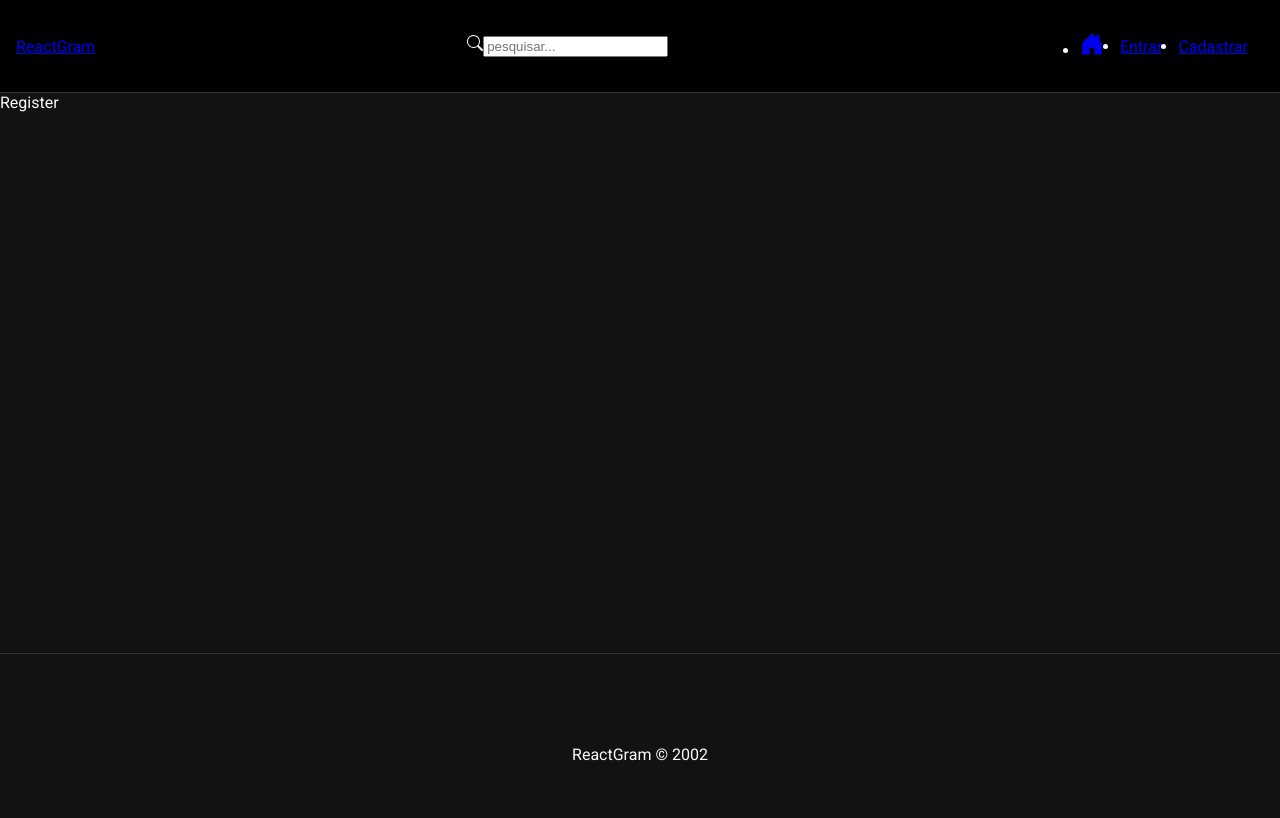
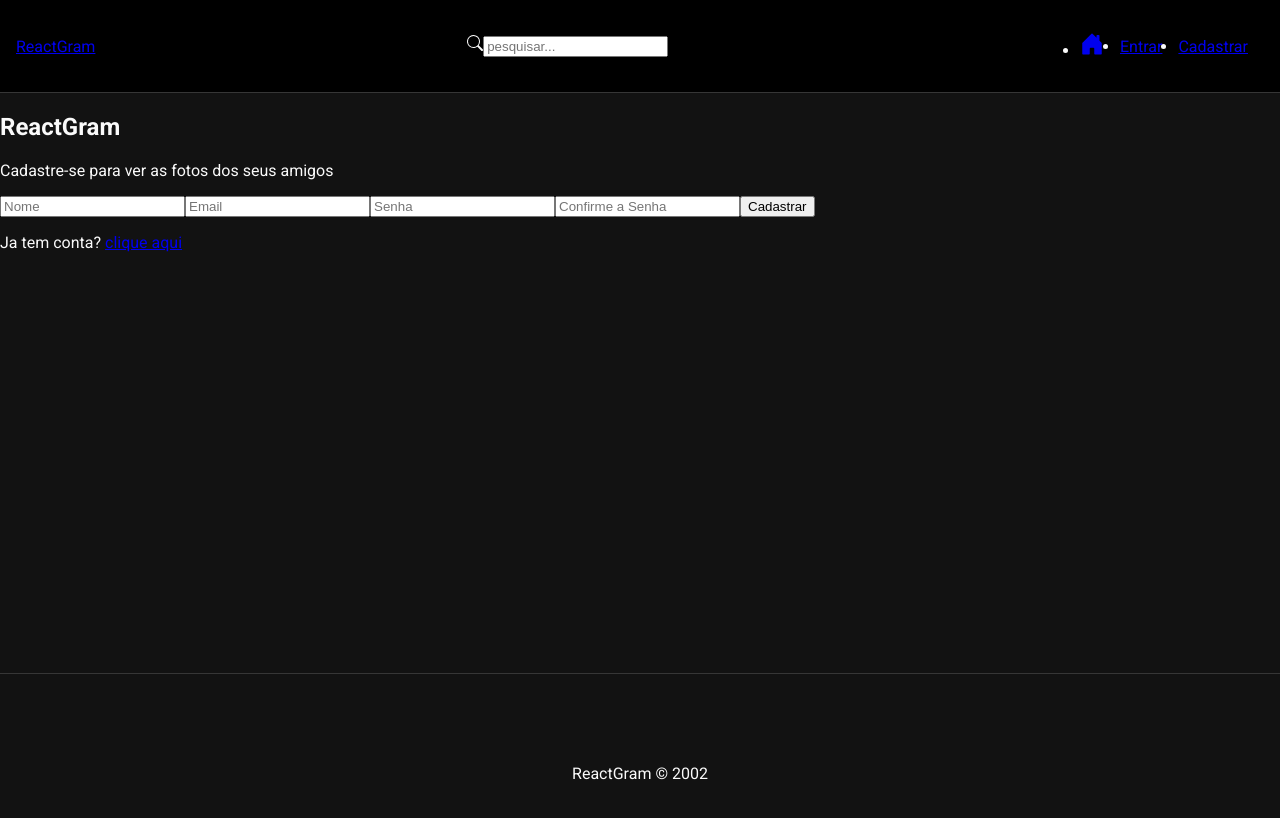
Before and after one commit to japajow/ReacGram-frontend, a React (Create React App) app: page /register in a window 1280 px wide. Shown: the top 818 px of the page. Built offline with nearby package versions, Linux system fonts and the light colour scheme.

Commit message:
Criando formulário de cadastro

```diff
--- a/src/pages/Auth/Register.js
+++ b/src/pages/Auth/Register.js
@@ -1,6 +1,32 @@
 import React from "react";
 import "./Auth.css";
 
+//components
+
+import { Link } from "react-router-dom";
+
+// Hooks
+
+import { useState, useEffect } from "react";
+
 export const Register = () => {
-  return <div>Register</div>;
+  const handleSubmit = (e) => {
+    e.preventDefault();
+  };
+  return (
+    <div>
+      <h2>ReactGram</h2>
+      <p className="subtitle">Cadastre-se para ver as fotos dos seus amigos </p>
+      <form onSubmit={handleSubmit}>
+        <input type="text" placeholder="Nome" />
+        <input type="email" placeholder="Email" />
+        <input type="password" placeholder="Senha" />
+        <input type="password" placeholder="Confirme a Senha" />
+        <input type="submit" value="Cadastrar" />
+      </form>
+      <p>
+        Ja tem conta? <Link to={"/login"}>clique aqui</Link>
+      </p>
+    </div>
+  );
 };
```
Also changed, not shown: 1 other file (tests, documents, lock files or other folders).
